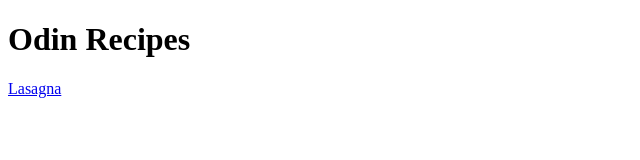
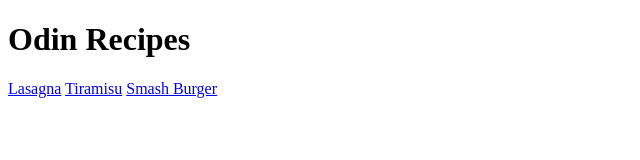
Before and after one commit to facubeloqui/odin-recipes, a plain HTML site: page index.html in a window 1280 px wide. Shown: the whole page, without its empty margins (0-640 px from the left). Drawn offline with Linux system fonts and the light colour scheme.

Commit message:
Add links to tiramisu.html and burger.html

```diff
--- a/index.html
+++ b/index.html
@@ -8,5 +8,7 @@
 <body>
     <h1>Odin Recipes</h1>
     <a href="recipes/lasagna.html">Lasagna</a>
+    <a href="recipes/tiramisu.html">Tiramisu</a>
+    <a href="recipes/burger.html">Smash Burger</a>
 </body>
 </html>
```
